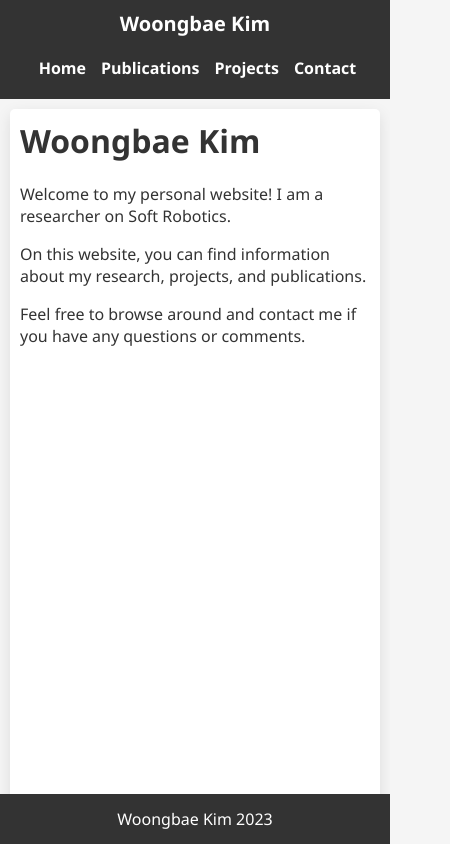
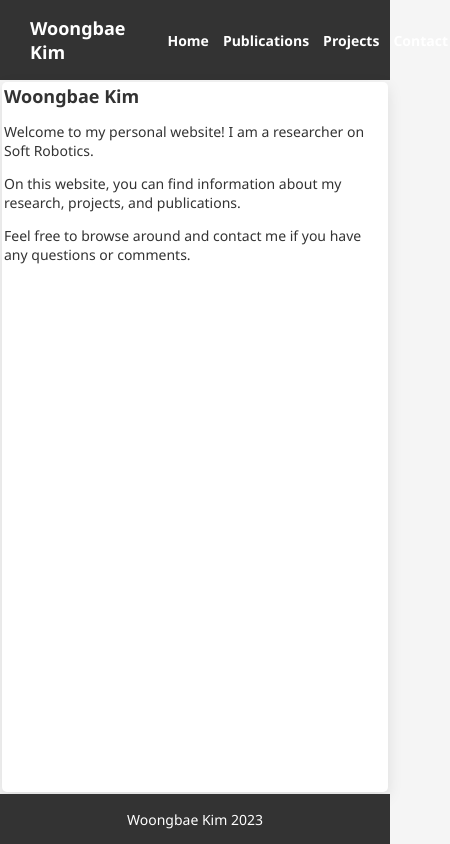
Before and after one commit to wbaekim/WBaeKim.github.io, a plain HTML site: page index.html in a window 390 px wide. Shown: the whole page, 450 px wide, since content can reach past the window. Drawn offline with Linux system fonts and the light colour scheme.

Commit message:
Update style.css

```diff
--- a/style.css
+++ b/style.css
@@ -91,43 +91,54 @@ footer {
 /* Mobile Styles */
 @media only screen and (max-width: 768px) {
   /* Header */
-  header {
-    height: auto;
-    padding: 10px;
-    flex-direction: column;
-    align-items: center;
-  }
-
   header a {
-    margin-bottom: 10px;
+    font-size: 20px;
   }
 
   /* Navigation */
-  nav {
-    margin: 10px;
-  }
-
-  nav ul li {
-    margin-left: 5px;
-  }
-
   nav ul li a {
     font-size: 16px;
-    padding: 5px;
+    padding: 3px;
   }
 
   /* Main Content */
   main {
-    margin: 10px;
-    padding: 10px;
+    margin: 5px;
+    padding: 5px;
   }
 
-  /* Footer */
-  footer {
-    position: absolute;
-    bottom: 0;
-    width: 100%;
-    height: 50px;
-    text-align: center;
+  h1 {
+    font-size: 20px;
+  }
+
+  p {
+    font-size: 16px;
   }
 }
+
+@media only screen and (max-width: 480px) {
+  /* Header */
+  header a {
+    font-size: 18px;
+  }
+
+  /* Navigation */
+  nav ul li a {
+    font-size: 14px;
+    padding: 2px;
+  }
+
+  /* Main Content */
+  main {
+    margin: 2px;
+    padding: 2px;
+  }
+
+  h1 {
+    font-size: 18px;
+  }
+
+  p {
+    font-size: 14px;
+  }
+}
```
